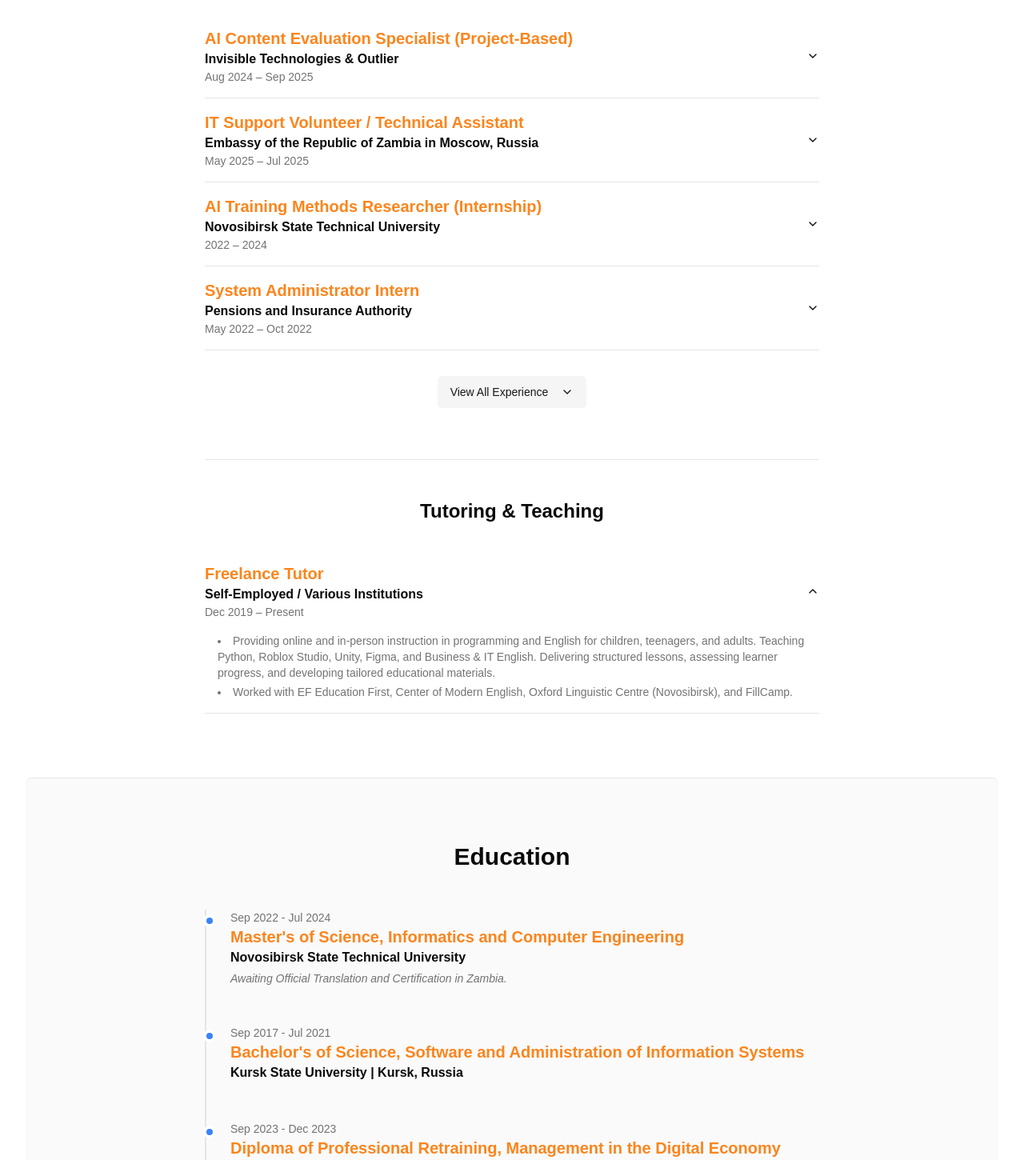
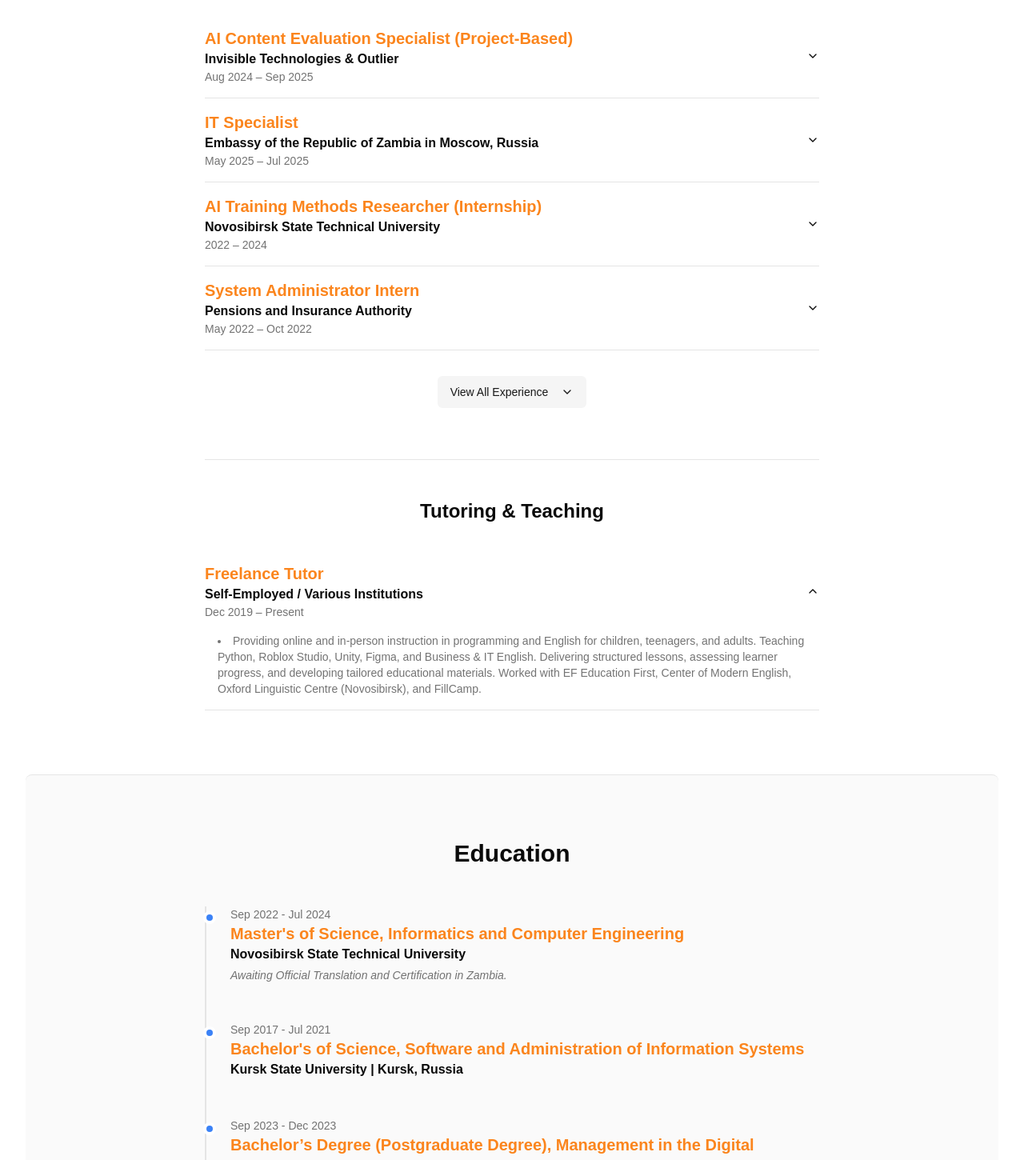
Before and after one commit to MS0C54073/muzoprof, a Next.js app: page / in a window 1280 px wide. Shown: the part 3800-5250 px from the top of the page at 80% size. Built offline with nearby package versions, Linux system fonts and the light colour scheme; what @genkit-ai/googleai, genkit would draw is missing.

Commit message:
change all diplimas of prof retainig to Bachelor’s Degree  (Postgraduate

```diff
--- a/src/app/page.tsx
+++ b/src/app/page.tsx
@@ -129,7 +129,7 @@ const professionalExperiences = [
         ]
     },
     {
-        title: "IT Support Volunteer / Technical Assistant",
+        title: "IT Specialist",
         company: "Embassy of the Republic of Zambia in Moscow, Russia",
         duration: "May 2025 – Jul 2025",
         details: [
@@ -221,7 +221,7 @@ const tutoringExperience = {
     company: "Self-Employed / Various Institutions",
     duration: "Dec 2019 – Present",
     details: [
-        "Providing online and in-person instruction in programming and English for children, teenagers, and adults. Teaching Python, Roblox Studio, Unity, Figma, and Business & IT English. Delivering structured lessons, assessing learner progress, and developing tailored educational materials.", "Worked with EF Education First, Center of Modern English, Oxford Linguistic Centre (Novosibirsk), and FillCamp."
+        "Providing online and in-person instruction in programming and English for children, teenagers, and adults. Teaching Python, Roblox Studio, Unity, Figma, and Business & IT English. Delivering structured lessons, assessing learner progress, and developing tailored educational materials. Worked with EF Education First, Center of Modern English, Oxford Linguistic Centre (Novosibirsk), and FillCamp."
     ]
 };
 
@@ -238,13 +238,13 @@ const education = [
         duration: "Sep 2017 - Jul 2021",
     },
     {
-        degree: "Diploma of Professional Retraining, Management in the Digital Economy",
+        degree: "Bachelor’s Degree (Postgraduate Degree), Management in the Digital Economy",
         university: "Novosibirsk State Technical University",
         duration: "Sep 2023 - Dec 2023",
         note: "Awaiting Official Translation and Certification in Zambia."
     },
     {
-        degree: "Diploma of Professional Retraining, Technological Entrepreneurship and Innovation Management",
+        degree: "Bachelor’s Degree (Postgraduate Degree), Technological Entrepreneurship and Innovation Management",
         university: "Novosibirsk State Technical University",
         duration: "Sep 2023 - Dec 2023",
         note: "Awaiting Official Translation and Certification in Zambia."
@@ -256,7 +256,7 @@ const education = [
         note: "Awaiting Official Translation and Certification in Zambia."
     },
     {
-        degree: "Diploma of Professional Retraining, Management of High Tech Programs and Projects",
+        degree: "Bachelor’s Degree (Postgraduate Degree), Management of High Tech Programs and Projects",
         university: "Pskov State University",
         duration: "Sep 2023 - Dec 2023",
         note: "Awaiting Official Translation and Certification in Zambia."
@@ -509,7 +509,7 @@ export default function Home() {
                         ]
                     },
                      {
-                        title: "IT Support Volunteer / Technical Assistant",
+                        title: "IT Specialist",
                         company: "Embassy of the Republic of Zambia in Moscow, Russia",
                         duration: "May 2025 – Jul 2025",
                         details: [
@@ -601,7 +601,7 @@ export default function Home() {
                         company: "Self-Employed / Various Institutions",
                         duration: "Dec 2019 – Present",
                         details: [
-                            "Providing online and in-person instruction in programming and English for children, teenagers, and adults. Teaching Python, Roblox Studio, Unity, Figma, and Business & IT English. Delivering structured lessons, assessing learner progress, and developing tailored educational materials.", "Worked with EF Education First, Center of Modern English, Oxford Linguistic Centre (Novosibirsk), and FillCamp."
+                            "Providing online and in-person instruction in programming and English for children, teenagers, and adults. Teaching Python, Roblox Studio, Unity, Figma, and Business & IT English. Delivering structured lessons, assessing learner progress, and developing tailored educational materials. Worked with EF Education First, Center of Modern English, Oxford Linguistic Centre (Novosibirsk), and FillCamp."
                         ]
                     },
                 ],
@@ -618,10 +618,10 @@ export default function Home() {
                         duration: "Sep 2017 - Jul 2021",
                     },
                      {
-                        degree: "Multiple Diplomas of Professional Retraining",
+                        degree: "Multiple Postgraduate Degrees & Diplomas",
                         university: "Novosibirsk & Pskov State Universities",
                         duration: "2023",
-                        details: "Awaiting Official Translation and Certification in Zambia. Specializations in Digital Economy Management, Technological Entrepreneurship, Digital Twins, and High-Tech Project Management."
+                        details: "Awaiting Official Translation and Certification in Zambia. Includes Bachelor's (Postgraduate) degrees in Digital Economy Management, Technological Entrepreneurship, and High-Tech Project Management, and a Diploma in Digital Twins."
                     },
                     {
                         degree: "Russian Language and Preparatory Program",
```
Also changed, not shown: 1 other file (tests, documents, lock files or other folders).
